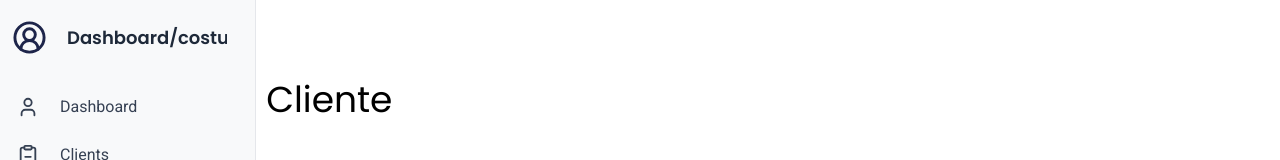
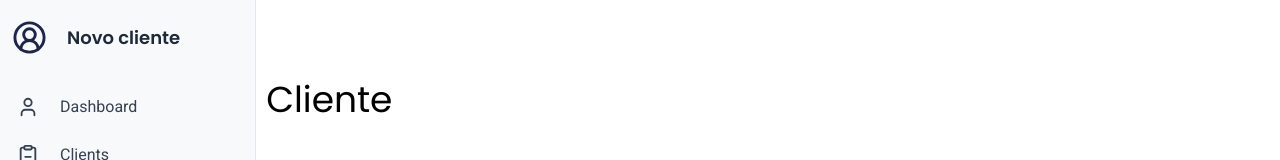
Before and after one commit to duarteeigor/call_flow, a Next.js app: page /dashboard/costumer/new in a window 1280 px wide. Shown: the top 160 px of the page. Built offline with nearby package versions, Linux system fonts and the light colour scheme; no server answers.

Commit message:
feat: setting the title with new function

```diff
--- a/src/components/sidebar/index.tsx
+++ b/src/components/sidebar/index.tsx
@@ -18,12 +18,23 @@ export function Sidebar({ path }: { path: string }) {
     const [open, setOpen] = useState(false)
     const router = useRouter()
 
-    const textFormated =
-        path.replace("/", "").charAt(0).toUpperCase() + path.replace("/", "").slice(1)
+
+    function getTransalateNamePage() {
+        const routeNames: Record<string, string> = {
+            dashboard: "Dashboard",
+            costumer: "Clientes",
+            new: "Novo cliente",
+
+        };
+
+        const section = path.split("/").pop() || "dashboard";
+        const title = routeNames[section] ?? section.charAt(0).toUpperCase() + section.slice(1);
+        return title
+    }
 
     const items = [
         { label: "Dashboard", href: "/dashboard", icon: <User size={22} /> },
-        { label: "Clients", href: "/clients", icon: <ClipboardMinus size={22} /> },
+        { label: "Clients", href: "/dashboard/costumer", icon: <ClipboardMinus size={22} /> },
         { label: "Report", href: "/report", icon: <ChartNoAxesColumnIncreasing size={22} /> },
     ]
 
@@ -39,8 +50,8 @@ export function Sidebar({ path }: { path: string }) {
         return () => window.removeEventListener("resize", handleResize)
     }, [])
 
-    async function handleLogout(){
-        await signOut({redirect: false})
+    async function handleLogout() {
+        await signOut({ redirect: false })
         router.replace("/")
     }
 
@@ -81,7 +92,7 @@ export function Sidebar({ path }: { path: string }) {
                             }`}
                     >
                         <h2 className="text-lg font-semibold text-gray-800 whitespace-nowrap">
-                            {textFormated}
+                            {getTransalateNamePage()}
                         </h2>
                     </div>
                 </div>
@@ -95,8 +106,8 @@ export function Sidebar({ path }: { path: string }) {
                                 key={item.label}
                                 href={item.href}
                                 className={`flex items-center gap-3 p-2 rounded-md transition-colors duration-300 cursor-pointer ${isActive
-                                        ? "bg-[#6F78F5] text-white"
-                                        : "text-gray-700 hover:bg-gray-200"
+                                    ? "bg-[#6F78F5] text-white"
+                                    : "text-gray-700 hover:bg-gray-200"
                                     }`}
                             >
                                 <div className="flex-shrink-0 w-6 h-6 flex items-center justify-center">
```
